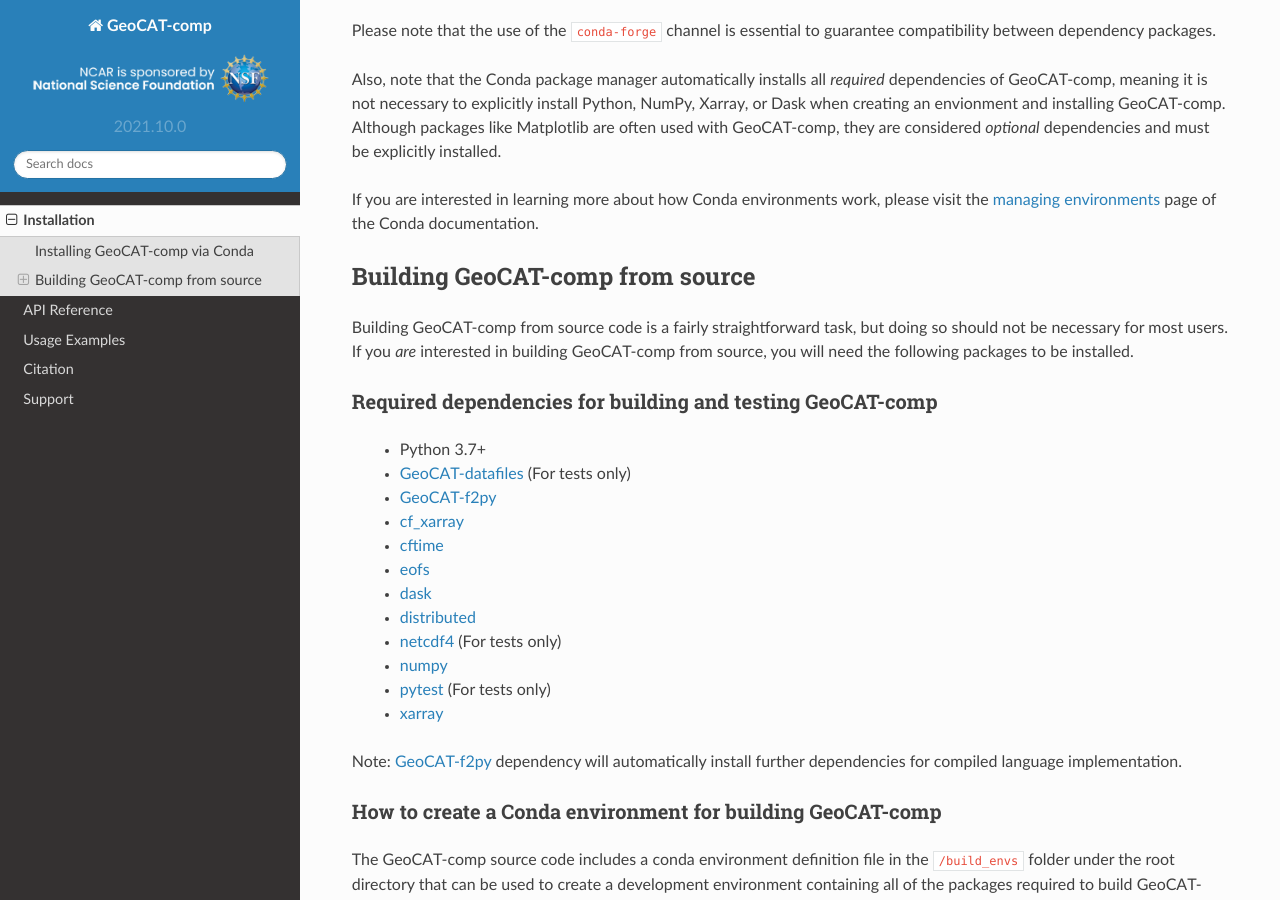
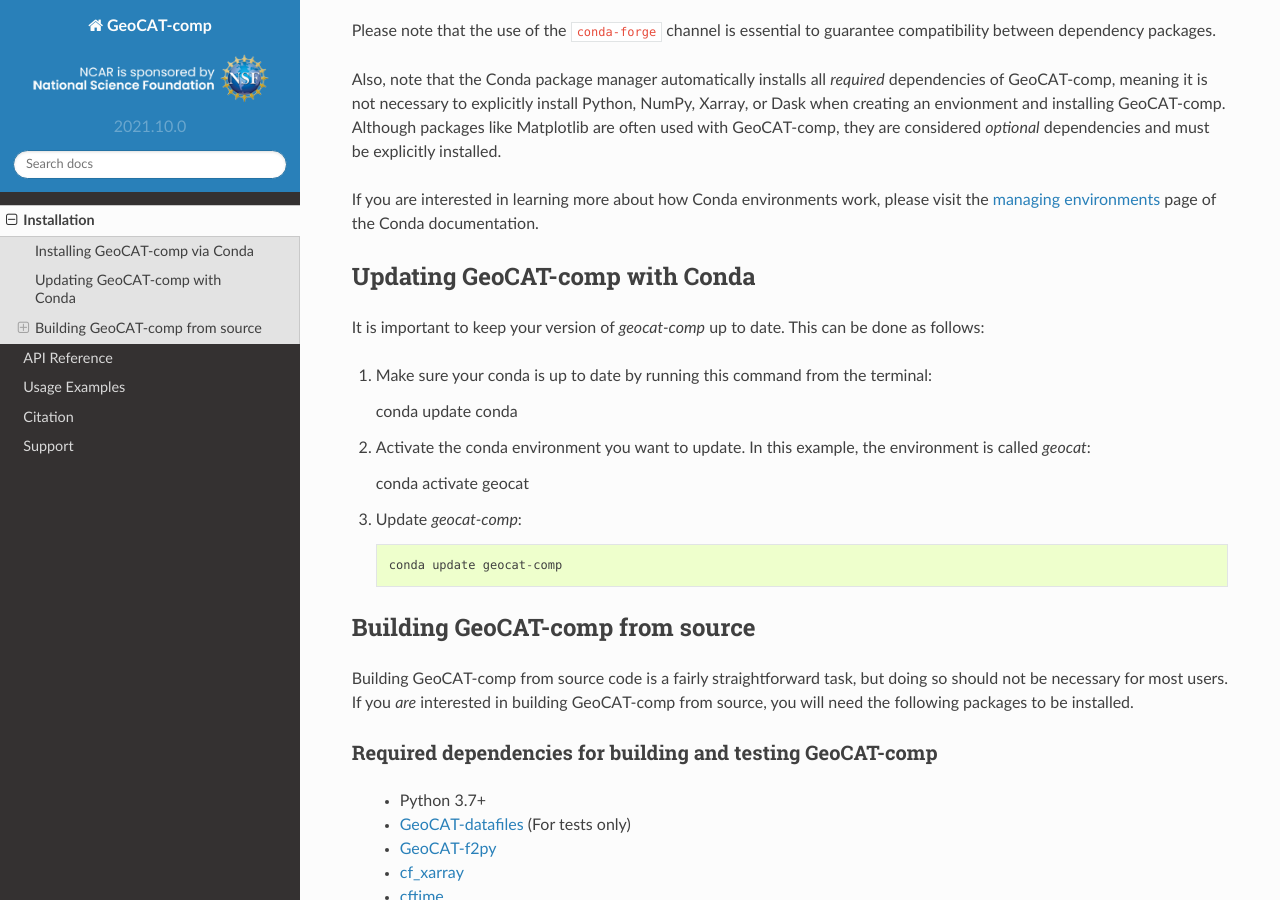
Before and after one commit to NCAR/geocat-comp, a Sphinx documentation site: the page built from docs/installation.rst, in a window 1280 px wide and 900 px high, scrolled down 819 px. Built offline with Sphinx 7.4.7 and the Read the Docs theme 2.0.0, drawn with Linux system fonts in a browser that asks for light colours.

Commit message:
Add instructions for updating geocat-comp
Signed-off-by: Heather Craker <hcraker@ucar.edu>

```diff
--- a/docs/installation.rst
+++ b/docs/installation.rst
@@ -46,6 +46,24 @@
 visit the `managing environments <https://docs.conda.io/projects/conda/en/latest/user-guide/tasks/manage-environments.html>`_
 page of the Conda documentation.
 
+Updating GeoCAT-comp with Conda
+-------------------------------
+
+It is important to keep your version of `geocat-comp` up to date. This can be done as follows:
+
+1.  Make sure your conda is up to date by running this command from the
+    terminal::
+
+    conda update conda
+
+2.  Activate the conda environment you want to update. In this example,
+    the environment is called `geocat`::
+
+    conda activate geocat
+
+3. Update `geocat-comp`::
+
+    conda update geocat-comp
 
 Building GeoCAT-comp from source
 --------------------------------
```
